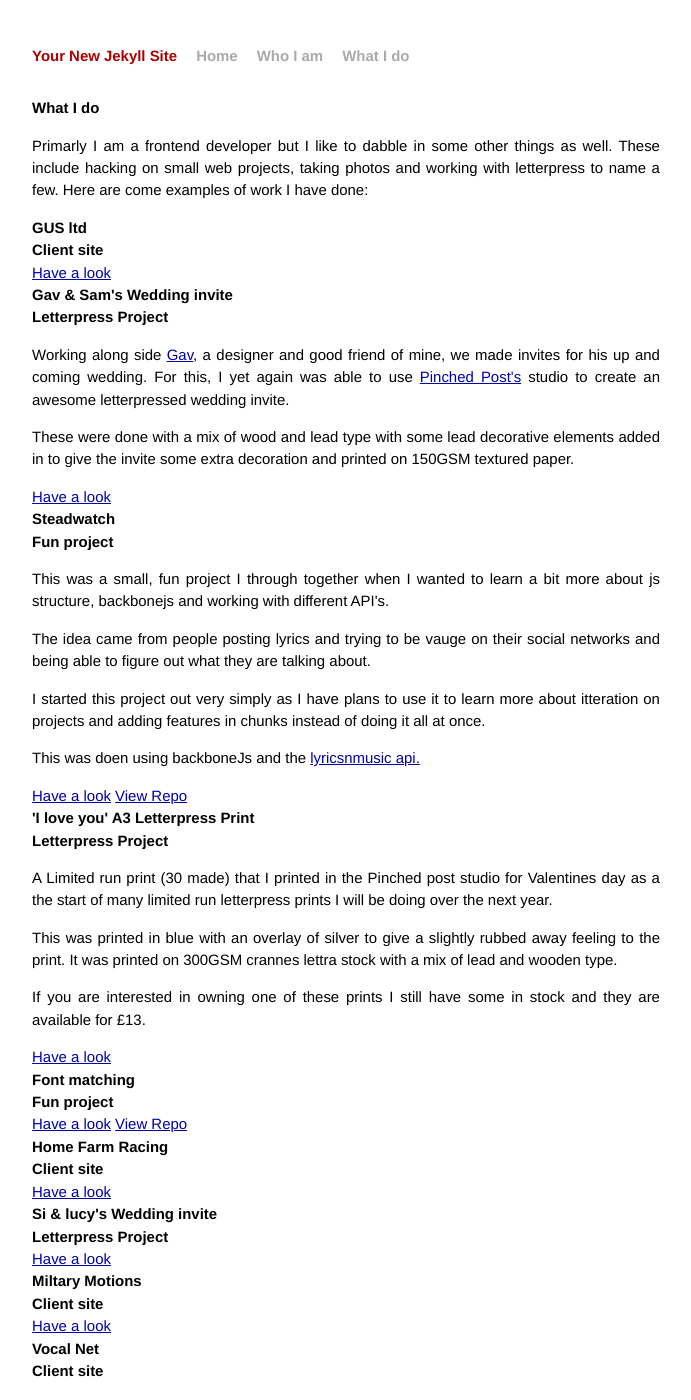
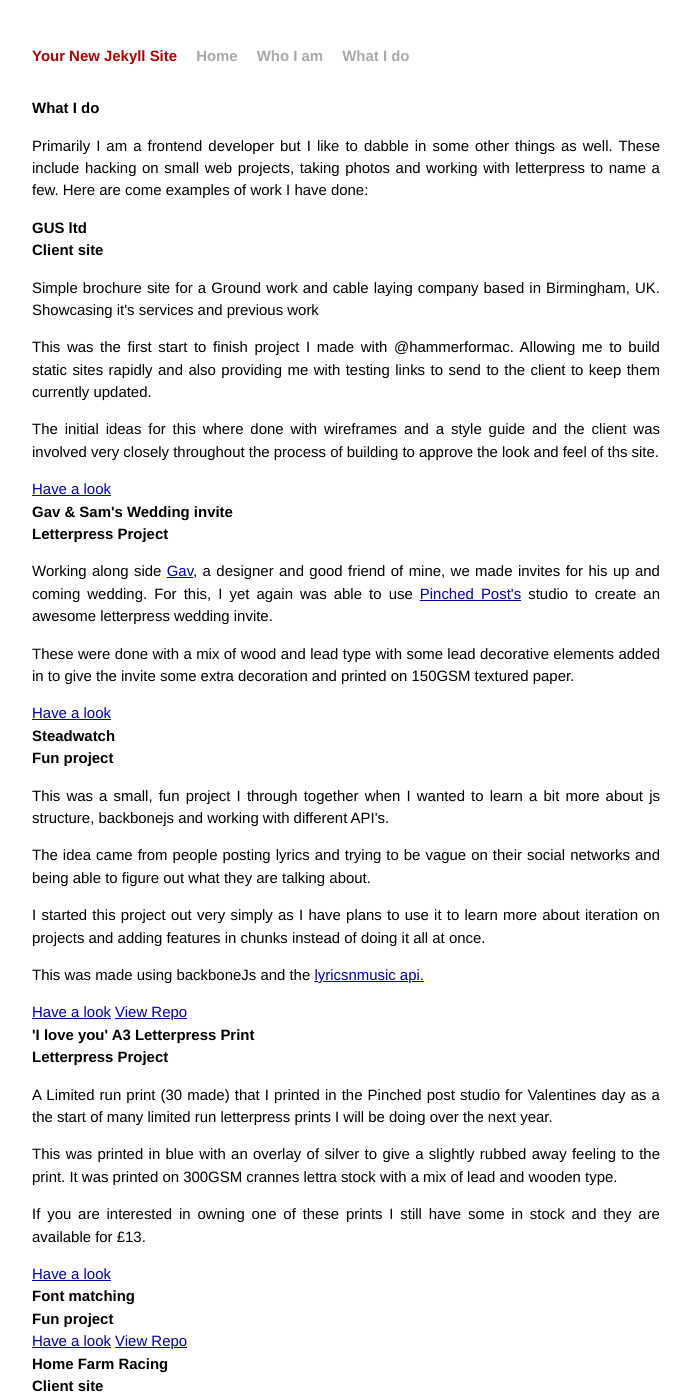
Before and after one commit to sn0lan/sn0lan.github.com, a Jekyll site: the page built from projects.html, in a window 1280 px wide and 1400 px high. Shown: the whole window, without its empty margins (294-985 px from the left). Built offline with Jekyll 4.4.1, drawn with Linux system fonts in a browser that asks for light colours; some of the changed text lies outside the part shown.

Commit message:
More wrk on the projects page

```diff
--- a/projects.html
+++ b/projects.html
@@ -5,40 +5,51 @@ title: What I do
 
 <div id="work">
 	<section>
+		<header>
 			<h1>What I do</h1>
+		</header>
 
-		<p>Primarly I am a frontend developer but I like to dabble in some other things as well. These include hacking on small web projects, taking photos and working with letterpress to name a few. Here are come examples of work I have done:</p>
+		<p>Primarily I am a frontend developer but I like to dabble in some other things as well. These include hacking on small web projects, taking photos and working with letterpress to name a few. Here are come examples of work I have done:</p>
 	</section>
 
 	<section class='project'>
+		<header>
 			<h3>GUS ltd</h3>
+		</header>
 		<h4 class="work-type">Client site</h4>
+		<p>Simple brochure site for a Ground work and cable laying company based in Birmingham, UK. Showcasing it's services and previous work</p>
+		<p>This was the first start to finish project I made with @hammerformac. Allowing me to build static sites rapidly and also providing me with testing links to send to the client to keep them currently updated.</p>
+		<p>The initial ideas for this where done with wireframes and a style guide and the client was involved very closely throughout the process of building to approve the look and feel of ths site.</p>
 		<a href="http://www.gusltd.co.uk" target='_blank'>Have a look</a>
 	</section>
 
 	<section class='project'>
 		<header>
 			<h3>Gav &amp; Sam's Wedding invite</h3>
+		</header>
 		<h4 class="work-type">Letterpress Project</h4>
-		</header>
-		<p>Working along side <a href='https://twitter.com/GavWeir' target='_blank'>Gav</a>, a designer and good friend of mine, we made invites for his up and coming wedding. For this, I yet again was able to use <a href='https://twitter.com/GavWeir' target='_blank'>Pinched Post's</a> studio to create an awesome letterpressed wedding invite.</p>
+		<p>Working along side <a href='https://twitter.com/GavWeir' target='_blank'>Gav</a>, a designer and good friend of mine, we made invites for his up and coming wedding. For this, I yet again was able to use <a href='https://twitter.com/GavWeir' target='_blank'>Pinched Post's</a> studio to create an awesome letterpress wedding invite.</p>
 		<p>These were done with a mix of wood and lead type with some lead decorative elements added in to give the invite some extra decoration and printed on 150GSM textured paper.</p>
 		<a href="http://military-motions.co.uk/" target='_blank'>Have a look</a>
 	</section>
 
 	<section class='project'>
+		<header>
 			<h3>Steadwatch</h3>
+		</header>
 		<h4 class="work-type">Fun project</h4>
 		<p>This was a small, fun project I through together when I wanted to learn a bit more about js structure, backbonejs and working with different API's.</p>
-		<p>The idea came from people posting lyrics and trying to be vauge on their social networks and being able to figure out what they are talking about.</p>
-		<p>I started this project out very simply as I have plans to use it to learn more about itteration on projects and adding features in chunks instead of doing it all at once.</p>
-		<p>This was doen using backboneJs and the <a href="http://www.lyricsnmusic.com/api" target="_blank">lyricsnmusic api.</a></p>
+		<p>The idea came from people posting lyrics and trying to be vague on their social networks and being able to figure out what they are talking about.</p>
+		<p>I started this project out very simply as I have plans to use it to learn more about iteration on projects and adding features in chunks instead of doing it all at once.</p>
+		<p>This was made using backboneJs and the <a href="http://www.lyricsnmusic.com/api" target="_blank">lyricsnmusic api.</a></p>
 		<a href="http://www.gusltd.co.uk" target='_blank'>Have a look</a>
 		<a href="http://www.gusltd.co.uk" target='_blank'>View Repo</a>
 	</section>
 
 	<section class='project'>
+		<header>
 			<h3>'I love you' A3 Letterpress Print</h3>
+		</header>
 		<h4 class="work-type">Letterpress Project</h4>
 		<p>A Limited run print (30 made) that I printed in the Pinched post studio for Valentines day as a the start of many limited run letterpress prints I will be doing over the next year.</p>
 		<p>This was printed in blue with an overlay of silver to give a slightly rubbed away feeling to the print. It was printed on 300GSM crannes lettra stock with a mix of lead and wooden type.</p>
@@ -47,45 +58,59 @@ title: What I do
 	</section>
 
 	<section class='project'>
+		<header>
 			<h3>Font matching</h3>
+		</header>
 		<h4 class="work-type">Fun project</h4>
 		<a href="http://www.gusltd.co.uk" target='_blank'>Have a look</a>
 		<a href="http://www.gusltd.co.uk" target='_blank'>View Repo</a>
 	</section>
 
 	<section class='project'>
+		<header>
 			<h3>Home Farm Racing</h3>
+		</header>
 		<h4 class="work-type">Client site</h4>
 		<a href="http://www.homefarmracing.com" target='_blank'>Have a look</a>
 	</section>
 
 	<section class='project'>
-		<h3>Si &amp; lucy's Wedding invite</h3>
+		<header>
+			<h3>Si &amp; Lucy's Wedding invite</h3>
+		</header>
 		<h4 class="work-type">Letterpress Project</h4>
 		<a href="http://military-motions.co.uk/" target='_blank'>Have a look</a>
 	</section>
 
 	<section class='project'>
-		<h3>Miltary Motions</h3>
+		<header>
+			<h3>Military Motions</h3>
+		</header>
 		<h4 class="work-type">Client site</h4>
 		<a href="http://military-motions.co.uk/" target='_blank'>Have a look</a>
 	</section>
 
 	<section class='project'>
+		<header>
 			<h3>Vocal Net</h3>
+		</header>
 		<h4 class="work-type">Client site</h4>
 		<p>This was a frontend project that I worked on with a company based in the states. For this I was provided with the comps for the site and built the frontend to be integrated into their own CMS system.</p>
 		<a href="http://vocal.net/" target='_blank'>Have a look</a>
 	</section>
 
 	<section class='project'>
+		<header>
 			<h3>My business cards</h3>
+		</header>
 		<h4 class="work-type">Letterpress Project</h4>
 		<a href="http://military-motions.co.uk/" target='_blank'>Have a look</a>
 	</section>
 
 	<section class='project'>
+		<header>
 			<h3>Radiance Liverpool</h3>
+		</header>
 		<h4 class="work-type">Client site</h4>
 		<p>A Wordpress controlled site for a hair &amp; beauty salon based in Liverpool. This was done created for the opening of the salon back in 2010.</p>
 		<p>I also did the photography for the site, allowing the users to get a feel of the place before they visited.</p>
```
Lines whose indentation alone changed are shown as unchanged.
